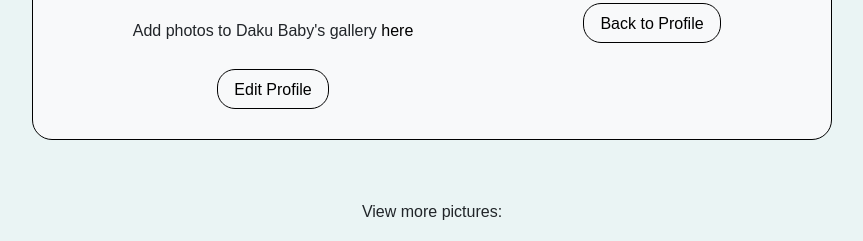
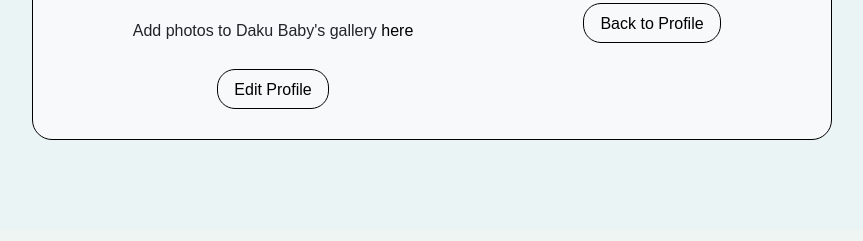
Before and after one commit to robyncam/dogsitter, a Django app: page /dog-profile/1 in a window 1280 px wide. Shown: the part 614-855 px from the top of the page, without its empty margins (208-1071 px from the left). After the commit the page ends 754 px from the top, so only its background shows below. Run offline with Django 4.2, Linux system fonts and the light colour scheme; a user stored in the database is signed in; data comes from the database, SQL or seed files in the repository; parts of the project's set-up code (start-up, migrations or seed data) failed here and were passed over; some libraries are stand-ins or nearby versions; some web fonts are replaced.

Commit message:
updated dog profile/gallery views

```diff
--- a/templates/dog_profile.html
+++ b/templates/dog_profile.html
@@ -12,7 +12,9 @@
 <div class="dog-profile">
     <div>
         <h4>Hi my name is {{dog.name}}!</h4>
+               <a href="{% url 'view_dog_gallery' dog.pk %}">
         <img class="dog-pic" src="{{ dog.image.url }}" alt="Profile Picture">
+               </a>
         {% if dog.user == request.user %}
             <p> Add photos to {{dog.name}}'s gallery <a href="{% url 'add_dog_images' dog.pk %}">here</a></p>
             <button class="top-buttons"> <a href="{% url 'edit_dog' dog.pk %}"> Edit Profile</button></a>
@@ -42,18 +44,6 @@
 </div>
 </div>
 
-{% if dog.doggalleryimage_set.exists %}
-<div class="dog-gallery-view">
-    <p> View more pictures: </p>
-    <div>
-        <a href="{% url 'view_dog_gallery' dog.pk %}">
-            <img class="img-thumbnail gallery-image" alt="View Gallery" src= "{{ dog.doggalleryimage_set.all.0.image.url }}">
-            <img class="img-thumbnail gallery-image" alt="View Gallery" src= "{{ dog.doggalleryimage_set.all.1.image.url }}">
-            <img class="img-thumbnail gallery-image" alt="View Gallery" src= "{{ dog.doggalleryimage_set.all.2.image.url }}">
-        </a>
-    {% endif %}
-    </div>
-</div>
 
 
 {% endblock %}
```
Also changed, not shown: templates/view_dog_gallery.html (+10 -0 lines).
